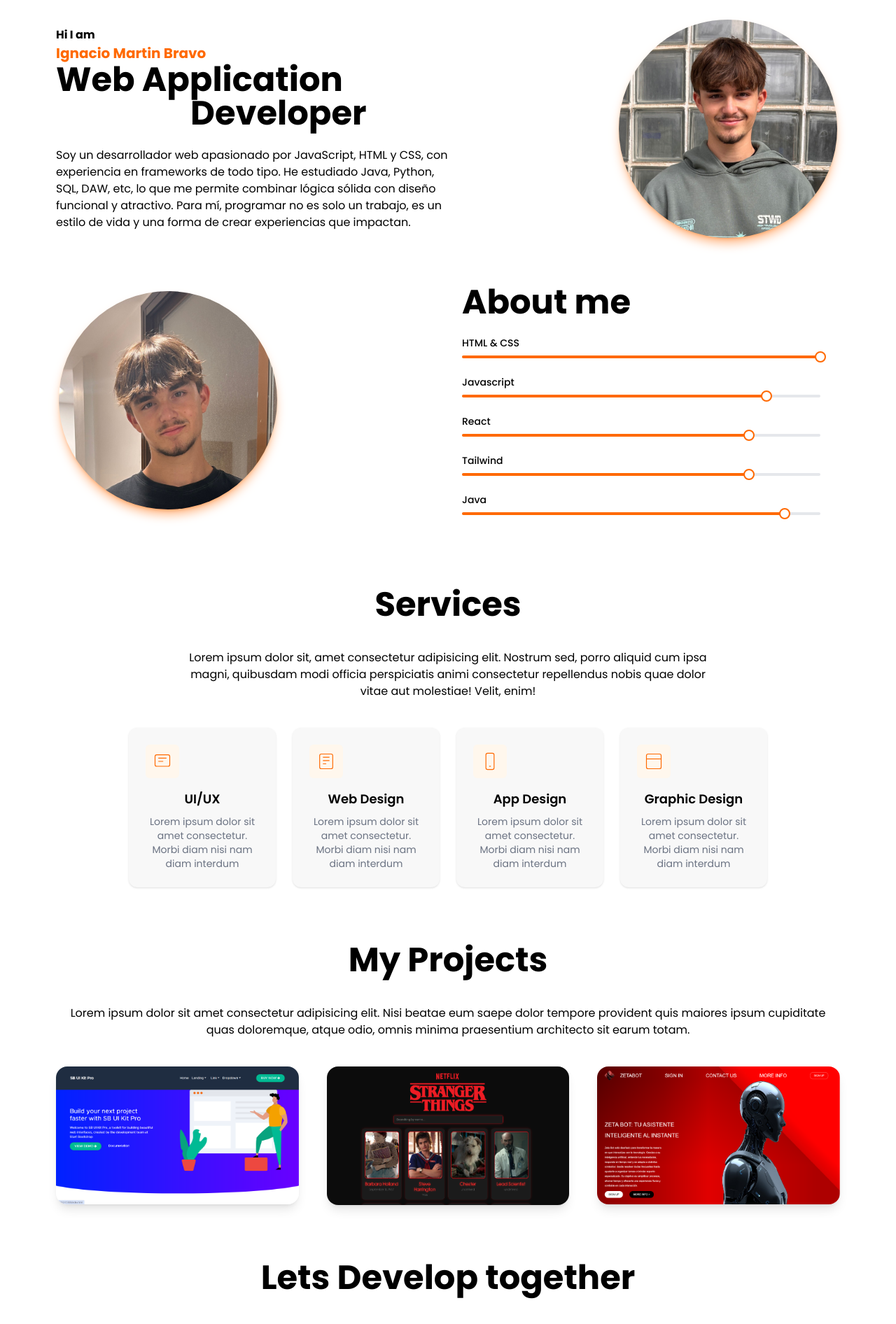
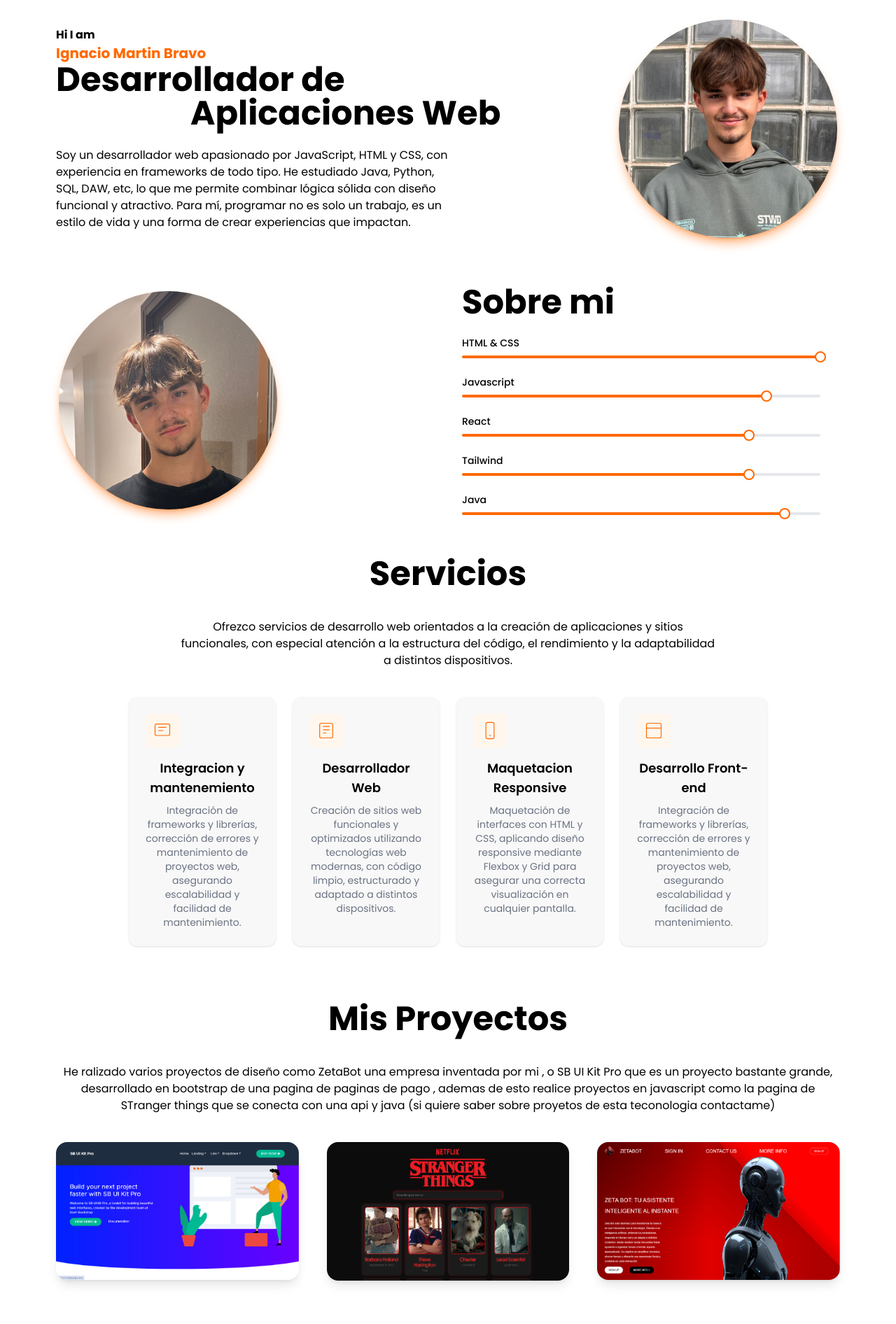
Before and after one commit to Ignacio200625/PortafolioNachoDev, a React (Vite) app: page / in a window 1280 px wide. Shown: the part 220-2112 px from the top of the page at 70% size. Built offline with nearby package versions, Linux system fonts and the light colour scheme.

Commit message:
thirdCommit

```diff
--- a/package.json
+++ b/package.json
@@ -13,6 +13,7 @@
     "@supabase/supabase-js": "^2.91.0",
     "@tailwindcss/vite": "^4.1.18",
     "framer-motion": "^12.29.0",
+    "lucide-react": "^0.563.0",
     "react": "^19.2.0",
     "react-dom": "^19.2.0",
     "react-router": "^7.12.0",
--- a/src/Pages/About.jsx
+++ b/src/Pages/About.jsx
@@ -1,8 +1,79 @@
+import { motion } from "framer-motion";
+import { Instagram } from "lucide-react";
+import { Linkedin } from "lucide-react";
+import { Github } from "lucide-react";
+import hombre from '../assets/Hero1.jpg'
+import { Mail } from "lucide-react";
+import { Link } from "react-router";
 function About() {
 
     return (
         <>
-            <p>About</p>
+            <div className=" flex flex-col md:flex-row justify-center items-center px-20 py-10">
+                <div className=" w-full md:w-[50%]">
+                    <motion.section
+                        className="md:w-1/2"
+                        initial={{ opacity: 0, x: 50 }}
+                        whileInView={{ opacity: 1, x: 0 }}
+                        viewport={{ once: true }}
+                        transition={{ duration: 1 }}
+                    ><h1 className="text-6xl font-bold mb-6  whitespace-nowrap tex">
+                            MI NOMBRE  <br />ES <span className="text-orange-500">IGNACIO <br /> MARTIN  ...</span>
+                        </h1>
+                        <h2 className="text-2xl font-bold">Desarrollador web</h2>
+                        <div className="flex items-center gap-6 text-sm text-gray-700 mt-10">
+                            <div className="flex items-center gap-2 whitespace-nowrap">
+                                <span>+34 698 96 26 42</span>
+                            </div>
+
+                            <span className="h-4 w-px bg-gray-300"></span>
+
+                            <div className="flex items-center gap-2">
+                                <span>nachomartinbrvo25@gmail.com</span>
+                            </div>
+                        </div>
+
+                    </motion.section>
+
+                </div>
+                <div className="w-full mt-10 md:mt-0 md:w-[50%] flex items-center justify-between">
+                    <motion.section
+                        className="flex justify-center md:ml-25"
+                        initial={{ scale: 0.8, opacity: 0 }}
+                        animate={{ scale: 1, opacity: 1 }}
+                        transition={{ duration: 1, delay: 0.5 }}
+                    >
+                        <div className="w-64 h-64 md:w-80 md:h-80 rounded-full p-1">
+                            <img
+                                src={hombre}
+                                alt="Avatar"
+                                className="w-full h-full rounded-full object-cover shadow-lg shadow-orange-500/50 bg-white"
+                            />
+                        </div>
+
+                    </motion.section>
+                    <div className="flex  flex-col items-center gap-4">
+                        <button className="w-10 h-10 rounded-full border flex items-center justify-center hover:bg-black hover:text-white transition">
+
+                            <Link to="#contact">
+                                <Mail size={18} />
+                            </Link>
+                        </button>
+
+                        <button className="w-10 h-10 rounded-full border flex items-center justify-center hover:bg-black hover:text-white transition">
+
+                            <a href="https://www.linkedin.com/in/ignacio-mart%C3%ADn-bravo/"><Linkedin size={18} /></a>
+                        </button>
+
+                        <button className="w-10 h-10 rounded-full border flex items-center justify-center hover:bg-black hover:text-white transition">
+                            <a href="https://github.com/Ignacio200625/"><Github size={18} /></a>
+                        </button>
+
+                        <span className="w-px h-16 bg-gray-300"></span>
+                    </div>
+                </div>
+            </div>
+
         </>
     )
 
--- a/src/components/Contacto.jsx
+++ b/src/components/Contacto.jsx
@@ -26,10 +26,10 @@ function Contacto() {
     }
 
     return (
-        <div className="text-center mt-20">
+        <div id='contacto' className="text-center mt-20">
             <form action="" onSubmit={handleSubmit}>
-                <h1 className="  text-4xl md:text-5xl font-bold">Lets Develop together</h1>
-                <p className="mt-10">Lorem ipsum dolor sit amet consectetur adipisicing elit. Repudiandae accusamus debitis fugiat deserunt ducimus labore! Dolor a tempora vel nulla praesentium dignissimos, earum consequatur perferendis odio nesciunt aspernatur totam odit?</p>
+                <h1 className="  text-4xl md:text-5xl font-bold">Vamos a desarrollar juntos</h1>
+                <p className="mt-10">Contactame, escribe tu correo y realicemos grandes proeyctos.</p>
                 <div className="flex justify-center items-center mt-10 gap-10  ">
                     <Input placeholder="Introduce tu email" email={email} setEmail={setEmail} />
                     <Button text={loading ? "Sending..." : "Contact"} disabled={loading} />
--- a/src/components/Header.jsx
+++ b/src/components/Header.jsx
@@ -3,6 +3,7 @@ import marca from "../assets/IconoPortfolio.jpg"
 import { useState } from 'react';
 import Button from './Button';
 import { Link } from 'react-router';
+
 import Curriculum from "../Files/Curriculum_Ignacio_Martin_Bravo.pdf"
 function Header() {
     const [isOpen, setIsOpen] = useState(false);
@@ -36,7 +37,7 @@ function Header() {
                     <div className="div flex gap-5 whitespace-nowrap">
                         <Link to={"/"} className='hover:text-orange-500'>Home</Link>
                         <Link to={"https://github.com/Ignacio200625?tab=repositories"} className='hover:text-orange-500'>Projects</Link>
-                        <Link to={"/About"} className='hover:text-orange-500'>About</Link>
+                        <Link to={"/About"} className='hover:text-orange-500'>Sobre mi</Link>
                     </div>
                     <div className="div">
                         <a href={Curriculum} download>
@@ -54,8 +55,8 @@ function Header() {
                         </div>
                         <div className="div flex gap-5 whitespace-nowrap">
                             <p>Home</p>
-                            <p>Projects</p>
-                            <p>Contacts</p>
+                            <p>Proyectos</p>
+                            <p>Contactos</p>
                         </div>
                         <div className="div">
                             <a
@@ -63,7 +64,7 @@ function Header() {
                                 download
                                 className="bg-orange-500 text-white px-4 py-2 rounded-sm cursor-pointer hover:bg-orange-700"
                             >
-                                Download CV
+                                Descargar CV
                             </a>
                         </div>
 
--- a/src/components/Hero.jsx
+++ b/src/components/Hero.jsx
@@ -25,9 +25,9 @@ function Hero() {
                     <h2 className="text-orange-500 font-bold text-xl">
                         Ignacio Martin Bravo
                     </h2>
-                    <h1 className="text-4xl md:text-5xl font-bold">Web Application</h1>
+                    <h1 className="text-4xl md:text-5xl font-bold"> Desarrollador de</h1>
                     <h1 className="text-4xl md:text-5xl font-bold md:ml-48">
-                        Developer
+                        Aplicaciones Web
                     </h1>
                     <br />
                     <p className="max-w-xl">
@@ -57,9 +57,9 @@ function Hero() {
             </div>
 
             {/* ABOUT */}
-            <div className="w-full flex flex-col md:flex-row  items-center mt-16 gap-10">
+            <div className="w-full flex flex-col-reverse md:flex-row items-center mt-16 gap-10">
                 <motion.section
-                    className="flex md:w-1/2"
+                    className="flex md:w-1/2 "
                     initial={{ scale: 0.8, opacity: 0 }}
                     whileInView={{ scale: 1, opacity: 1 }}
                     viewport={{ once: true }}
@@ -73,7 +73,6 @@ function Hero() {
                         />
                     </div>
                 </motion.section>
-
                 <motion.section
                     className="md:w-1/2"
                     initial={{ opacity: 0, x: 50 }}
@@ -82,7 +81,7 @@ function Hero() {
                     transition={{ duration: 1 }}
                 >
                     <h1 className="text-4xl md:text-5xl font-bold mb-6 text-center md:text-left">
-                        About me
+                        Sobre mi
                     </h1>
 
                     <div className="space-y-6 max-w-lg mx-auto md:mx-0">
@@ -104,7 +103,10 @@ function Hero() {
                         ))}
                     </div>
                 </motion.section>
+
+
             </div>
+
         </>
     )
 }
--- a/src/components/Projects.jsx
+++ b/src/components/Projects.jsx
@@ -12,16 +12,16 @@ function Projects() {
 
     return (
         <div className="text-center">
-            <h1 className="text-4xl md:text-5xl font-bold">My Projects</h1>
+            <h1 className="text-4xl md:text-5xl font-bold">Mis Proyectos</h1>
             <p className="mt-10">
-                Lorem ipsum dolor sit amet consectetur adipisicing elit. Nisi beatae eum saepe dolor tempore provident quis maiores ipsum cupiditate quas doloremque, atque odio, omnis minima praesentium architecto sit earum totam.
+                He ralizado varios proyectos de diseño como ZetaBot una empresa inventada por mi , o SB UI Kit Pro que es un proyecto bastante grande, desarrollado en bootstrap de una pagina de paginas de pago , ademas de esto realice proyectos en  javascript como la pagina de STranger things que se conecta con una api  y java (si quiere saber sobre proyetos de esta teconologia contactame)
             </p>
 
-            <div className="flex justify-center w-full gap-10 mt-10">
+            <div className="flex flex-col sm:flex-row justify-center w-full gap-10 mt-10">
                 {projects.map((project, i) => (
                     <motion.div
                         key={i}
-                        className="w-[33%]"
+                        className="w-full sm:w-[33%]"
                         initial={{ opacity: 0, scale: 0.8 }}
                         whileInView={{ opacity: 1, scale: 1 }}
                         viewport={{ once: true }}
--- a/src/components/Services.jsx
+++ b/src/components/Services.jsx
@@ -3,56 +3,53 @@ import { motion } from "framer-motion";
 function Services() {
     const services = [
         {
-            title: "UI/UX",
+            title: "Integracion y mantenemiento",
             icon: (
                 <svg xmlns="http://www.w3.org/2000/svg" className="w-7 h-7" fill="none" viewBox="0 0 24 24" stroke="currentColor">
                     <rect x="3" y="4" width="18" height="14" rx="2" />
                     <path d="M7 8h10M7 12h6" />
                 </svg>
             ),
-            description: "Lorem ipsum dolor sit amet consectetur. Morbi diam nisi nam diam interdum",
+            description: "Integración de frameworks y librerías, corrección de errores y mantenimiento de proyectos web, asegurando escalabilidad y facilidad de mantenimiento.",
         },
         {
-            title: "Web Design",
+            title: "Desarrollador Web",
             icon: (
                 <svg xmlns="http://www.w3.org/2000/svg" className="w-7 h-7" fill="none" viewBox="0 0 24 24" stroke="currentColor">
                     <rect x="4" y="3" width="16" height="18" rx="2" />
                     <path d="M8 7h8M8 11h8M8 15h4" />
                 </svg>
             ),
-            description: "Lorem ipsum dolor sit amet consectetur. Morbi diam nisi nam diam interdum",
+            description: "Creación de sitios web funcionales y optimizados utilizando tecnologías web modernas, con código limpio, estructurado y adaptado a distintos dispositivos.",
         },
         {
-            title: "App Design",
+            title: "Maquetacion Responsive",
             icon: (
                 <svg xmlns="http://www.w3.org/2000/svg" className="w-7 h-7" fill="none" viewBox="0 0 24 24" stroke="currentColor">
                     <rect x="7" y="2" width="10" height="20" rx="2" />
                     <path d="M11 18h2" />
                 </svg>
             ),
-            description: "Lorem ipsum dolor sit amet consectetur. Morbi diam nisi nam diam interdum",
+            description: "Maquetación de interfaces con HTML y CSS, aplicando diseño responsive mediante Flexbox y Grid para asegurar una correcta visualización en cualquier pantalla.",
         },
         {
-            title: "Graphic Design",
+            title: "Desarrollo Front-end",
             icon: (
                 <svg xmlns="http://www.w3.org/2000/svg" className="w-7 h-7" fill="none" viewBox="0 0 24 24" stroke="currentColor">
                     <rect x="3" y="3" width="18" height="18" rx="2" />
                     <path d="M3 9h18" />
                 </svg>
             ),
-            description: "Lorem ipsum dolor sit amet consectetur. Morbi diam nisi nam diam interdum",
+            description: "Integración de frameworks y librerías, corrección de errores y mantenimiento de proyectos web, asegurando escalabilidad y facilidad de mantenimiento.",
         },
     ];
 
     return (
-        <div className="text-center px-4 md:px-20 py-10 mt-16">
-            <h1 className="text-4xl md:text-5xl font-bold">Services</h1>
+        <div className="text-center px-4 md:px-20 py-10 mt-5">
+            <h1 className="text-4xl md:text-5xl font-bold">Servicios</h1>
 
             <p className="mt-6 md:mt-10 max-w-3xl mx-auto">
-                Lorem ipsum dolor sit, amet consectetur adipisicing elit. Nostrum sed,
-                porro aliquid cum ipsa magni, quibusdam modi officia perspiciatis animi
-                consectetur repellendus nobis quae dolor vitae aut molestiae! Velit,
-                enim!
+                Ofrezco servicios de desarrollo web orientados a la creación de aplicaciones y sitios funcionales, con especial atención a la estructura del código, el rendimiento y la adaptabilidad a distintos dispositivos.
             </p>
 
             <div className="max-w-6xl mx-auto px-2 md:px-6 py-10">
```
Also changed, not shown: 1 other file (tests, documents, lock files or other folders).
